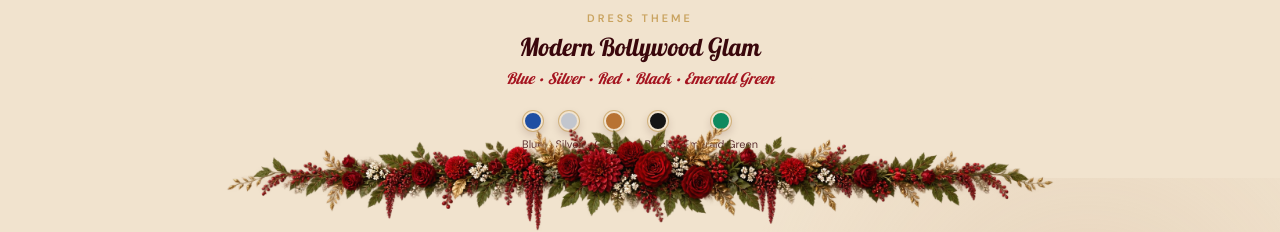
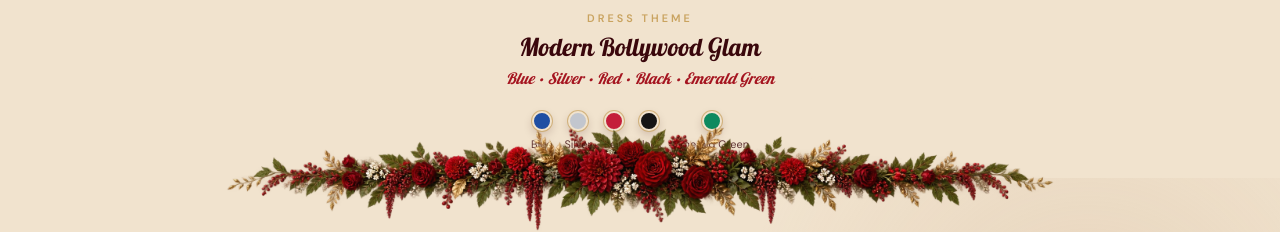
Before and after one commit to stonebitinfotech/saher-harmeet-react, a React (Vite) app: page / in a window 1280 px wide. Shown: the part 4991-5223 px from the top of the page. Built offline with nearby package versions, Linux system fonts and the light colour scheme; a web font is replaced by a local one.

Commit message:
Updated project 5

```diff
--- a/src/App.jsx
+++ b/src/App.jsx
@@ -149,7 +149,7 @@ export default function App() {
                 swatches={[
                   { color: "#1F4FA3", label: "Blue" },
                   { color: "#C2C6CE", label: "Silver" },
-                  { color: "#B87333", label: "Copper" },
+                  { color: "#C41E3A", label: "Red" },
                   { color: "#151515", label: "Black" },
                   { color: "#0E8A5F", label: "Emerald Green" },
                 ]}
```
